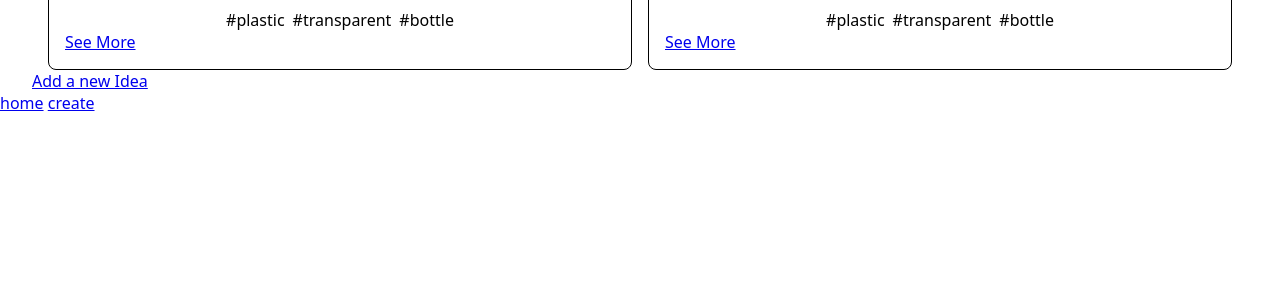
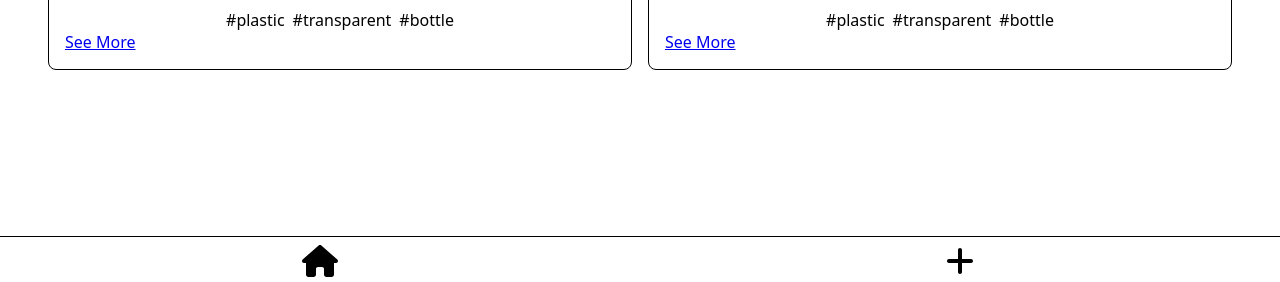
Before and after one commit to gunsh0tzz/upcycling-app, a Next.js app: page / in a window 1280 px wide. Shown: the part 515-797 px from the top of the page. Built offline with nearby package versions, Linux system fonts and the light colour scheme.

Commit message:
Formatting the navigation

```diff
--- a/components/Navigation/index.js
+++ b/components/Navigation/index.js
@@ -1,15 +1,54 @@
 import Link from "next/link";
+import styled from "styled-components";
+
+import { FontAwesomeIcon } from "@fortawesome/react-fontawesome";
+import { faHouse, faPlus } from "@fortawesome/free-solid-svg-icons";
+
+const StyledNavigation = styled.nav`
+  position: fixed;
+  bottom: 0;
+  width: 100%;
+  border-top: 1px solid black;
+`;
+
+const StyledUnorderedList = styled.ul`
+  display: flex;
+  list-style: none;
+`;
+
+const StyledListItem = styled.li`
+  flex: 1;
+  display: flex;
+`;
+
+const StyledLink = styled(Link)`
+  width: 100%;
+  display: flex;
+  justify-content: center;
+  align-items: center;
+  padding: 0.5rem;
+`;
+
+const StyledIcon = styled(FontAwesomeIcon)`
+  color: black;
+  font-size: 2rem;
+`;
 
 export default function Navigation() {
   return (
-    <nav>
-      <ul>
-        <li>
-          <Link href="/">home</Link>{" "}
-          <Link href="/create">create</Link>{" "}
-
-        </li>{" "}
-      </ul>
-    </nav>
+    <StyledNavigation>
+      <StyledUnorderedList>
+        <StyledListItem>
+          <StyledLink href="/">
+            <StyledIcon icon={faHouse} />
+          </StyledLink>
+        </StyledListItem>
+        <StyledListItem>
+          <StyledLink href="/create">
+            <StyledIcon icon={faPlus} />
+          </StyledLink>
+        </StyledListItem>
+      </StyledUnorderedList>
+    </StyledNavigation>
   );
 }
--- a/pages/index.js
+++ b/pages/index.js
@@ -1,10 +1,7 @@
-
 import styled from "styled-components";
 import Link from "next/link";
 
-
 import Card from "../components/Card";
-
 
 const CardList = styled.ul`
   display: flex;
@@ -24,9 +21,7 @@ const CardListItem = styled.li`
   padding: 1rem;
 `;
 
-export default function HomePage({ideas}) {
-
-
+export default function HomePage({ ideas }) {
   return (
     <div>
       <CardList>
@@ -41,7 +36,6 @@ export default function HomePage({ideas}) {
           </CardListItem>
         ))}
       </CardList>
-      <Link href="/create">Add a new Idea</Link>
     </div>
   );
 }
```
